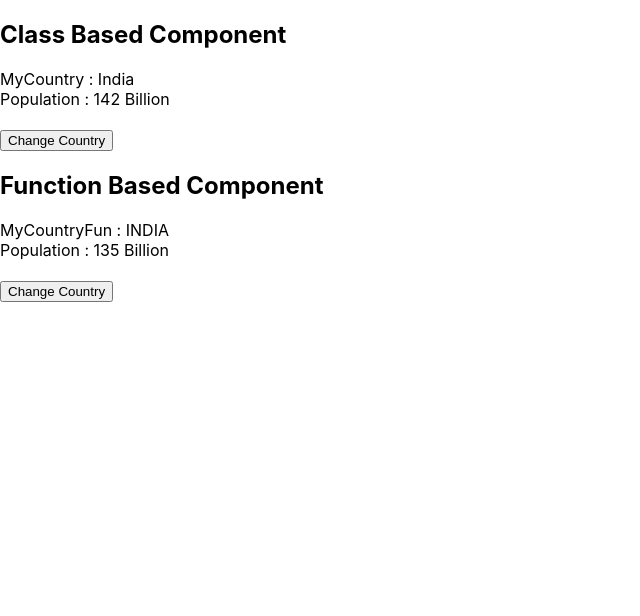
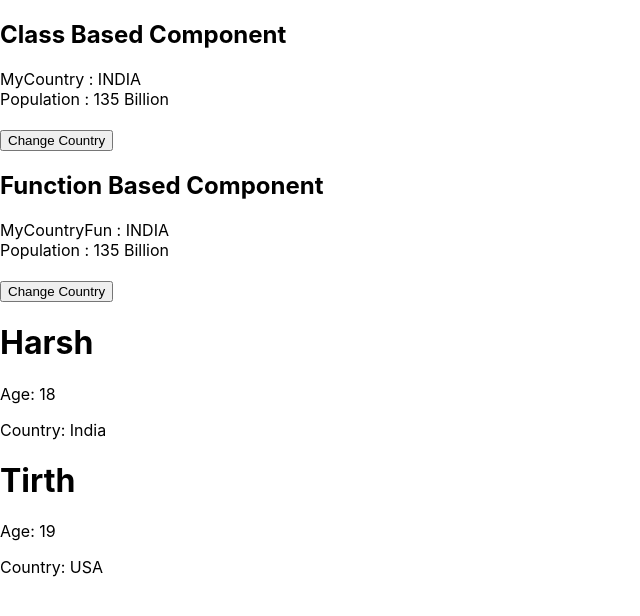
Before and after one commit to falduharsh1/FirstReact, a React (Create React App) app: page / in a window 1280 px wide. Shown: the top 616 px of the page, without its empty margins (0-640 px from the left). Built offline with nearby package versions, Linux system fonts and the light colour scheme.

Commit message:
homwwork

```diff
--- a/src/App.js
+++ b/src/App.js
@@ -2,12 +2,14 @@ import logo from './logo.svg';
 import './App.css';
 import MyCountry from './Component/MyCountry';
 import MyCountryFun from './Component/MyCountryFun';
+import PropsHW from './Component/PropsHW';
 
 function App() {
   return (
     <>
     <MyCountry/>
     <MyCountryFun/>
+    <PropsHW/>
     </>
 
   );
--- a/src/Component/MyCountry.js
+++ b/src/Component/MyCountry.js
@@ -1,28 +1,56 @@
 import React, { Component } from 'react';
 
-export default class MyCountry extends Component {
-    constructor(props) {
-        super(props);
+// export default class MyCountry extends Component {
+//     constructor(props) {
+//         super(props);
 
-        this.state = {
-            name : 'India',
-            Population : '142 Billion'
+//         this.state = {
+//             name : 'India',
+//             Population : '142 Billion'
+//         }
+//     }
+
+    // HandleCounty = () => {
+    //     this.setState({
+    //          name : 'USA',
+    //         Population : '14 Billion'
+    //     })
+    //     if(this.state.name === 'India'){
+    //         this.setState({
+    //                  name : 'USA',
+    //                 Population : '14 Billion'
+    //             })
+    //     }else{
+    //         this.setState({
+    //             name : 'India',
+    //             Population : '142 Billion'
+    //         })
+    //     }
+    // }
+    export default class MyCountry extends Component {
+        constructor(props) {
+            super(props);
+
+            this.state = {
+                name: true,
+                Population : true
+            }
         }
-    }
 
     HandleCounty = () => {
-        this.setState({
-             name : 'USA',
-            Population : '14 Billion'
-        })
+        this.setState((prevState) => ({
+            name: !prevState.name,
+            Population: !prevState.Population
+
+          }));
     }
 
     render() {
         return (
             <div>
                 <h2>Class Based Component</h2>
-                <div>MyCountry : {this.state.name}</div>
-                <div>Population : {this.state.Population}</div>
+                <div>MyCountry : {this.state.name ? 'INDIA' : 'USA'}</div>
+                <div>Population : {this.state.Population ? '135 Billion' : '15 Billion'}</div>
                 <br></br>
                 <button onClick={this.HandleCounty}>Change Country</button>
             </div>
--- /dev/null
+++ b/src/Component/PropsHW.js
@@ -0,0 +1,22 @@
+import React from "react";
+
+function PropsHW(props) {
+  return (
+    <div>
+      <h1>{props.name}</h1>
+      <p>Age: {props.age}</p>
+      <p>Country: {props.country}</p>
+    </div>
+  );
+}
+
+function App() {
+    return (
+      <div>
+        <PropsHW name="Harsh" age={18} country="India" />
+        <PropsHW name="Tirth" age={19} country="USA" />
+      </div>
+    );
+  }
+
+  export default App;
```
